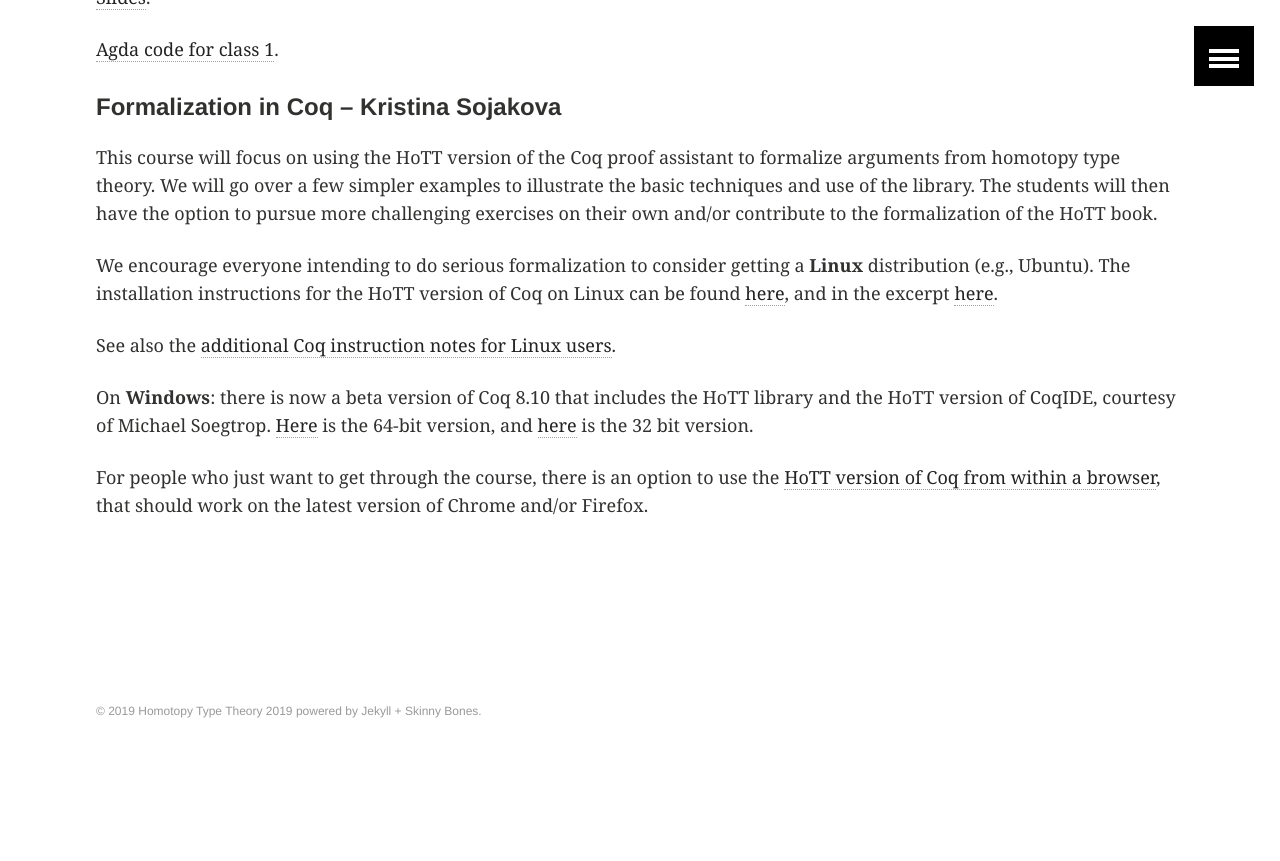
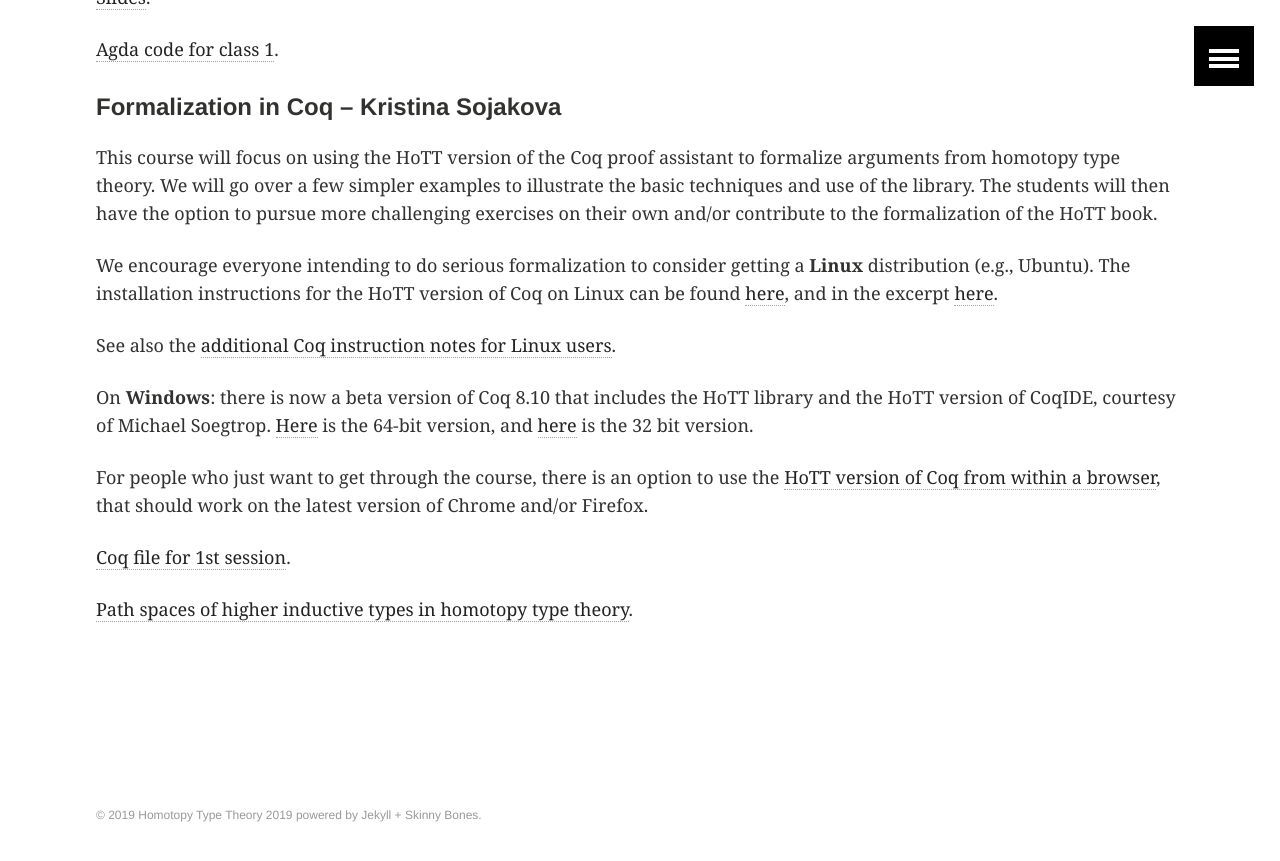
Before and after one commit to HoTT/HoTT-2019, a Jekyll site: the page built from summer-school.md, in a window 1280 px wide and 900 px high, scrolled down 4108 px. Shown: the top 861 px of the window. Built offline with Jekyll 4.4.1, drawn with Linux system fonts in a browser that asks for light colours; before the commit the page ends 4904 px from its top, so only the background shows below that.

Commit message:
kristina materials

```diff
--- a/summer-school.md
+++ b/summer-school.md
@@ -162,3 +162,7 @@
 For people who just want to get through the course, there is an option to use
 the [HoTT version of Coq from within a browser](https://x80.org/rhino-hott/),
 that should work on the latest version of Chrome and/or Firefox.
+
+[Coq file for 1st session](../files/lics-example.coq).
+
+[Path spaces of higher inductive types in homotopy type theory](https://arxiv.org/pdf/1901.06022.pdf).
```
Also changed, not shown: 1 other file.
